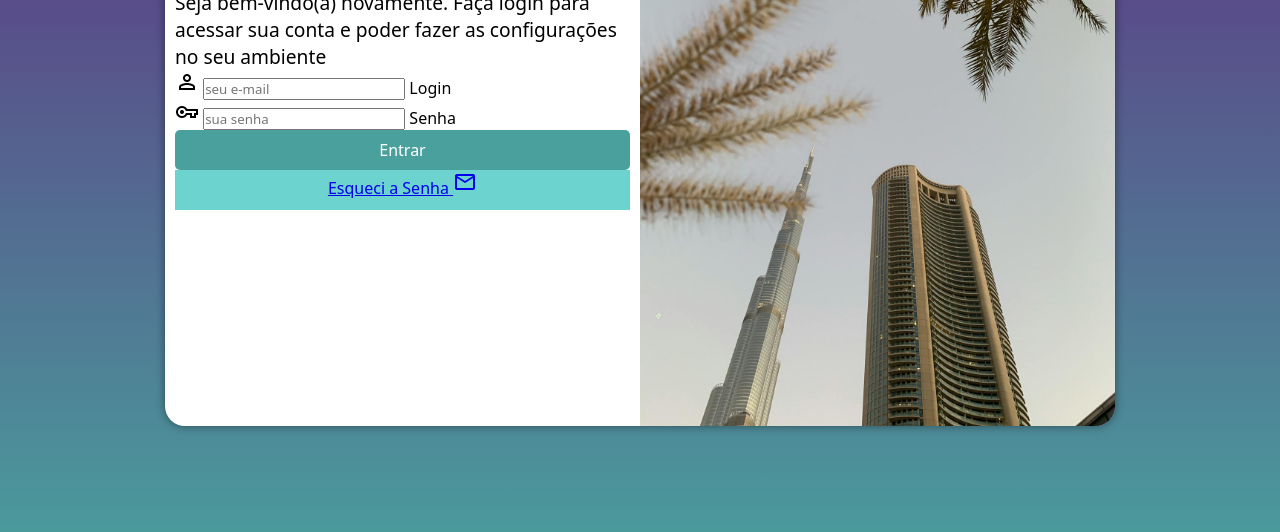
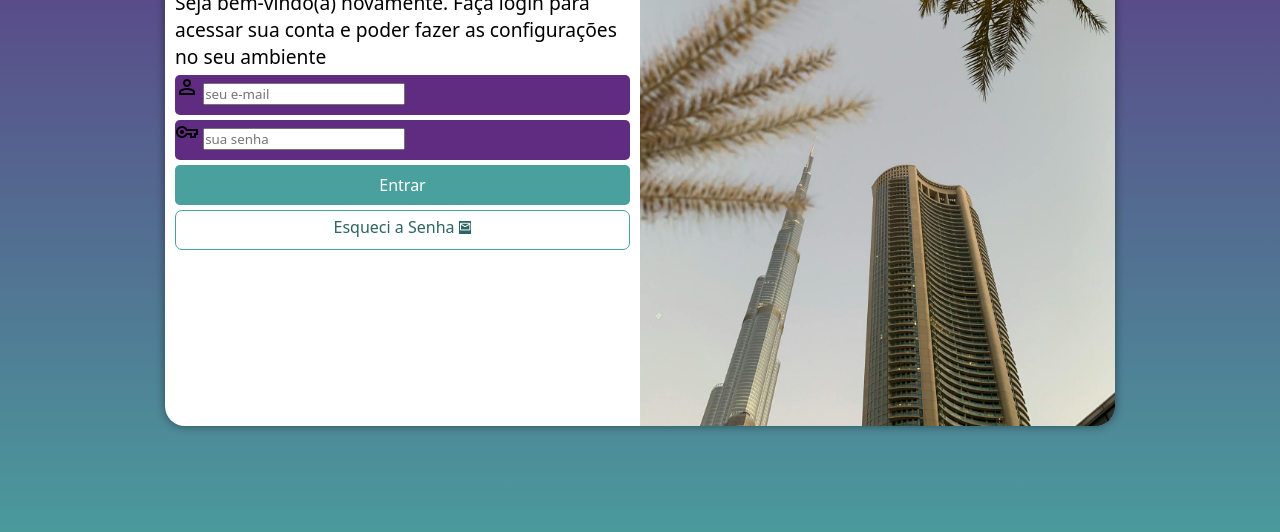
Before and after one commit to glaucia2910/projeto-login, a plain HTML site: page index.html in a window 1280 px wide. Shown: the part 224-756 px from the top of the page. Drawn offline with nearby package versions, Linux system fonts and the light colour scheme.

Commit message:
Atualização no css

```diff
--- a/estilos/style.css
+++ b/estilos/style.css
@@ -63,6 +63,19 @@ div#formulario > p{
     font-size: 0.8em;
 }
 
+form > div.campo{
+    background-color: #5f2c82;
+    display: block;
+    width: 100%;
+    height: 40px;
+    border-radius: 5px;
+    margin: 5px 0px;
+}
+
+div.campo > label{
+    display: none;
+}
+
 form > input[type=submit] {
     display: block;
     font-size: 1em;
@@ -85,5 +98,21 @@ form > a.botao {
     font-size: 1em;
     width: 100%;
     height: 40px;
+    padding-top: 5px;
+    margin-top: 5px;
+    background-color: white;
+    color: #2d6462;
+    border: 1px solid #49a09d;
+    border-radius: 7px;
+    text-decoration: none;
+}
+
+form > a.botao:hover{
     background-color: #6cd3cf;
 }
+
+form > a.botao > i{
+    font-size: 0.8em;
+    background-color: #2d6462;
+    color: white;
+}
```
